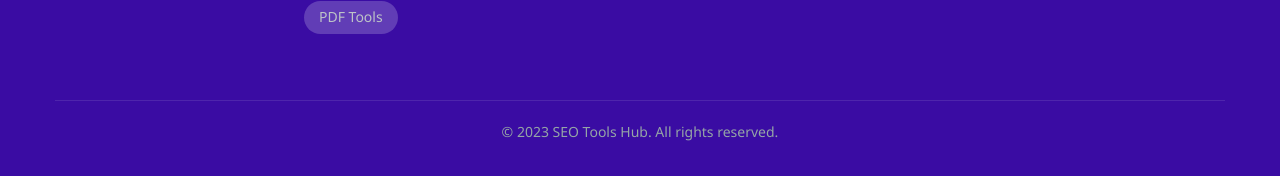
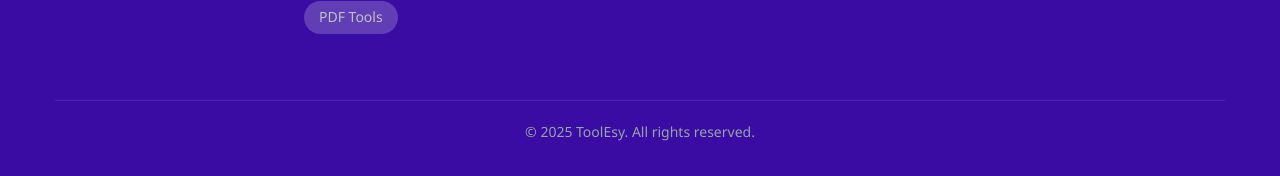
Before and after one commit to moloy900/toolesy, a Jekyll site: the page built from index.markdown, in a window 1280 px wide and 900 px high, scrolled down 4854 px. Shown: the part 721-897 px from the top of the window. Built offline with Jekyll 4.4.1, drawn with Linux system fonts in a browser that asks for light colours.

Commit message:
footer year chnage

```diff
--- a/_includes/footer.html
+++ b/_includes/footer.html
@@ -119,7 +119,7 @@
       </div>
     </div>
     <div class="footer-bottom">
-      <p>&copy; 2023 SEO Tools Hub. All rights reserved.</p>
+      <p>&copy; <span id="currentYear"></span> ToolEsy. All rights reserved.</p>
     </div>
   </div>
 </footer>
```
Also changed, not shown: other parts of _includes/footer.html (+3 -0 lines).
